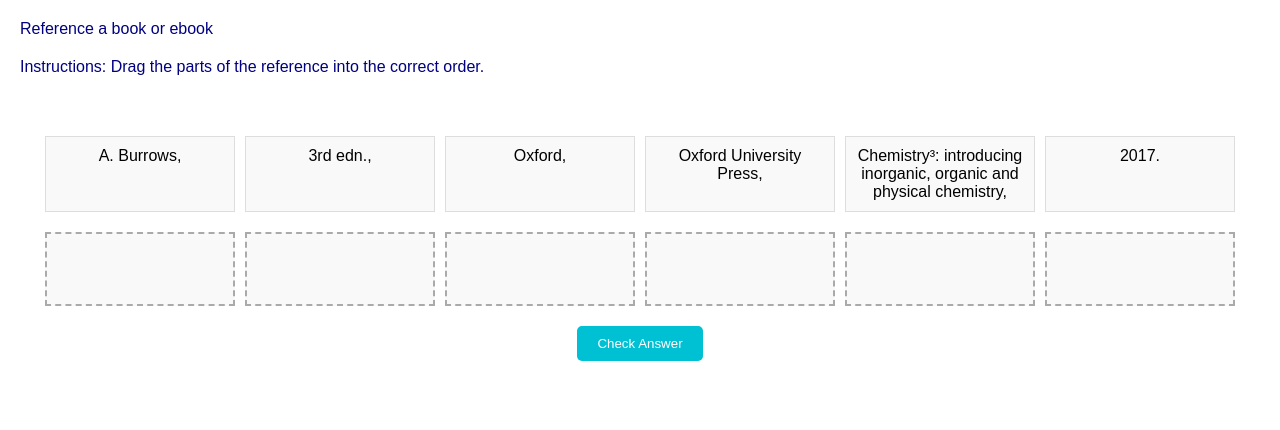
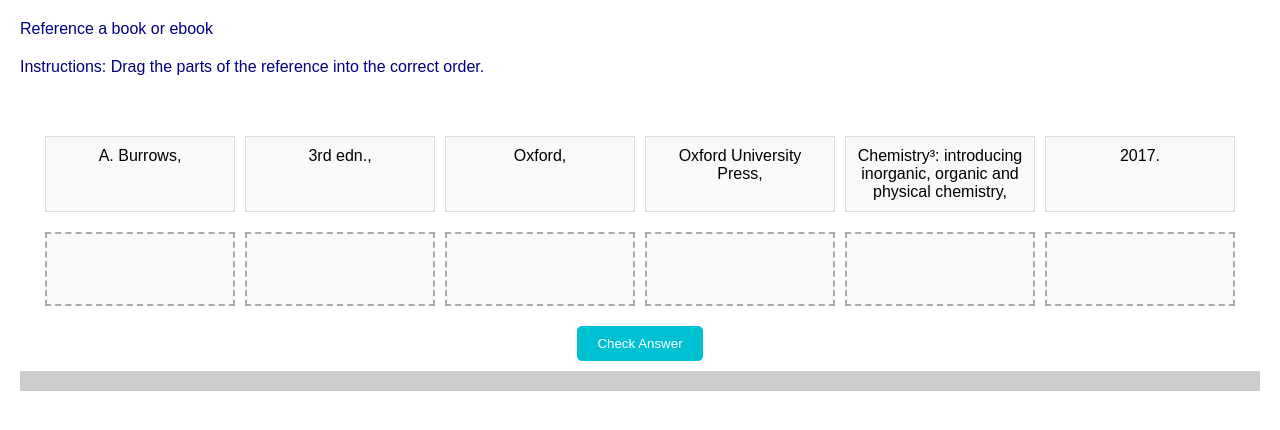
Before and after one commit to katrinawoods/drag, a plain HTML site: page index.html in a window 1280 px wide. Drawn offline with Linux system fonts and the light colour scheme.

Commit message:
Update styles.css

```diff
--- a/styles.css
+++ b/styles.css
@@ -71,13 +71,18 @@ button:hover {
 
 #instruction-container {
     margin-bottom: 60px; /* Extra spacing after instructions */
-    font-style: italic; /* Optional: Style the instruction text to stand out */
 }
 
 #button-container {
     margin-top: 30px; /* Adds space between the drag activity and the button */
 }
 
+.divider {
+    height: 20px;
+    background-color: #cccccc;
+    margin: 10px 0;
+}
+
 .myText {
     color: navy;
     font-style: normal;
```
